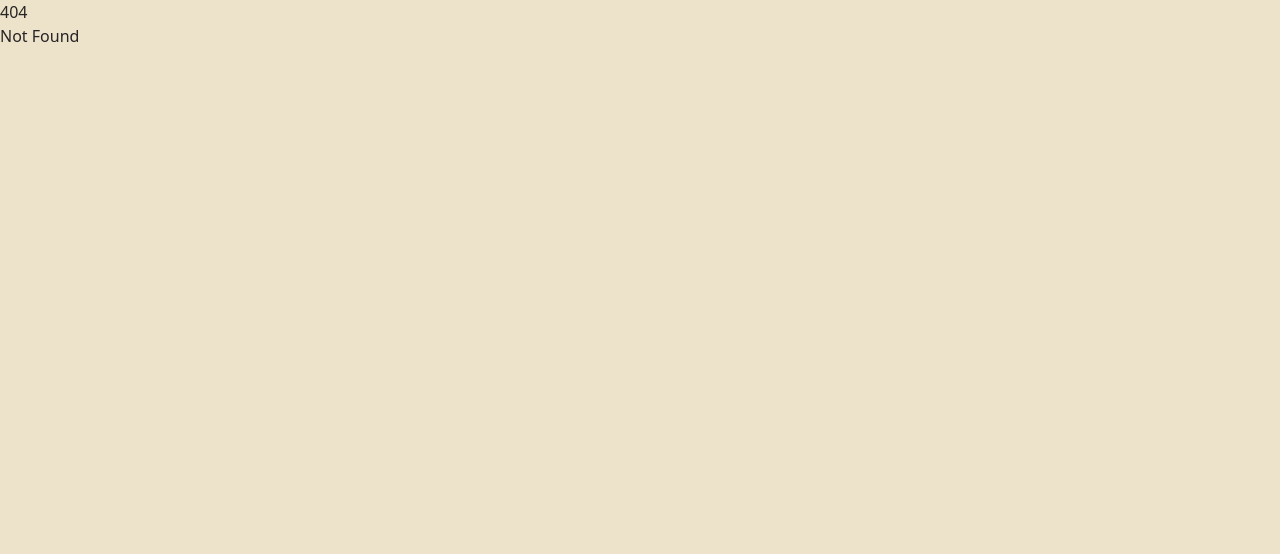
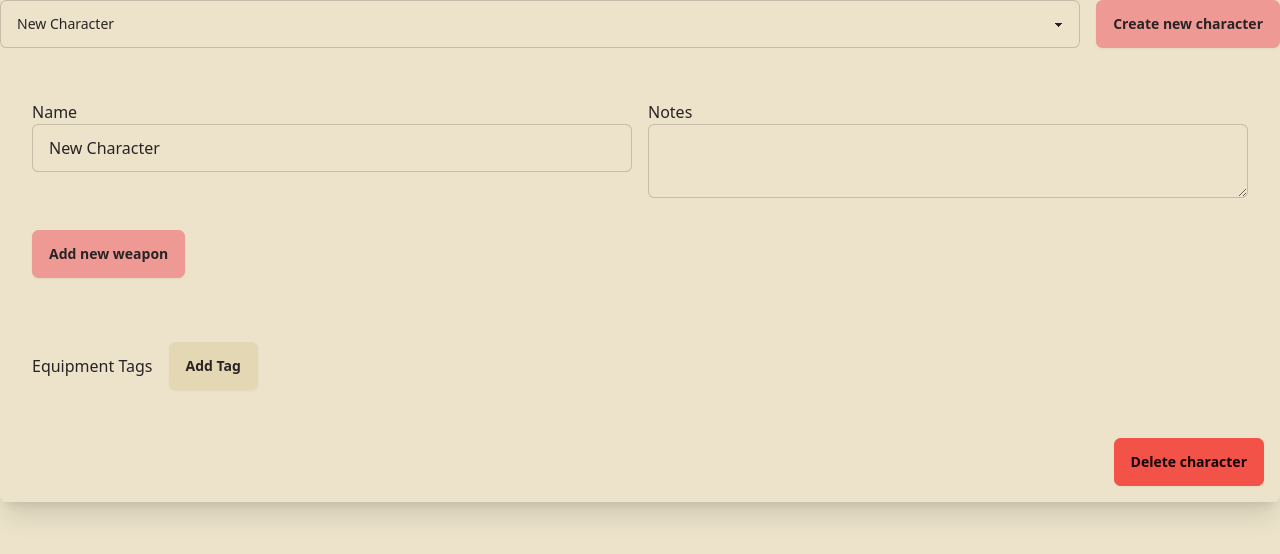
Before and after one commit to jlgcosio/CharacterSheets, a SvelteKit app: page /sheets/monster-guts/character in a window 1280 px wide. Before the commit this address had no page. Shown: the top 554 px of the page. Built offline with nearby package versions, Linux system fonts and the light colour scheme.

Commit message:
Update routes

```diff
--- a/src/routes/sheets/+layout.svelte
+++ b/src/routes/sheets/+layout.svelte
@@ -5,7 +5,7 @@
 </script>
 
 <div class="flex min-h-svh justify-center">
-	<div class="container p-12">
+	<div class="container">
 		<slot />
 	</div>
 </div>
--- a/src/routes/sheets/monster-guts/+page.svelte
+++ b/src/routes/sheets/monster-guts/character/+page.svelte
@@ -1,9 +1,8 @@
 <script lang="ts">
-	import type { PageData } from './$types';
+	import type { PageData } from '../$types';
 	import type { ICharacter, IEquipmentTag, IWeapon } from 'libTypes/MonsterGutsTypes';
 
 	import Weapon from 'components/monsterguts/Weapon.svelte';
-	import WeaponTag from 'components/monsterguts/WeaponTag.svelte';
 	import EquipmentTag from 'components/monsterguts/EquipmentTag.svelte';
 
 	export let data: PageData;
--- a/src/routes/sheets/monster-guts/+page.ts
+++ b/src/routes/sheets/monster-guts/character/+page.ts
@@ -1,5 +1,5 @@
 import type { ICharacter } from 'libTypes/MonsterGutsTypes';
-import type { PageLoad } from './$types';
+import type { PageLoad } from '../$types';
 
 
 export const load = (async () => {
```
